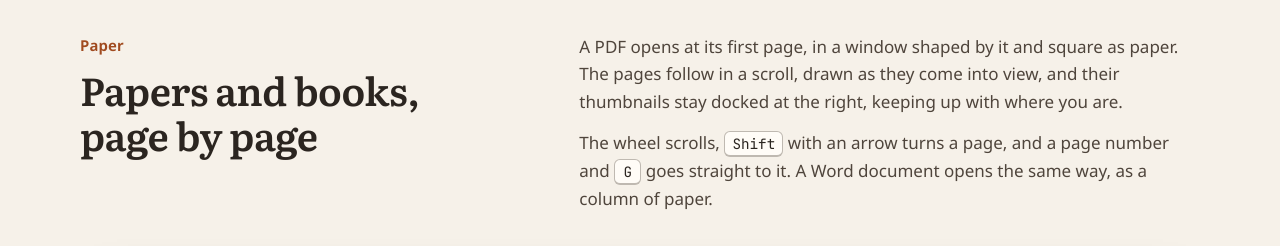
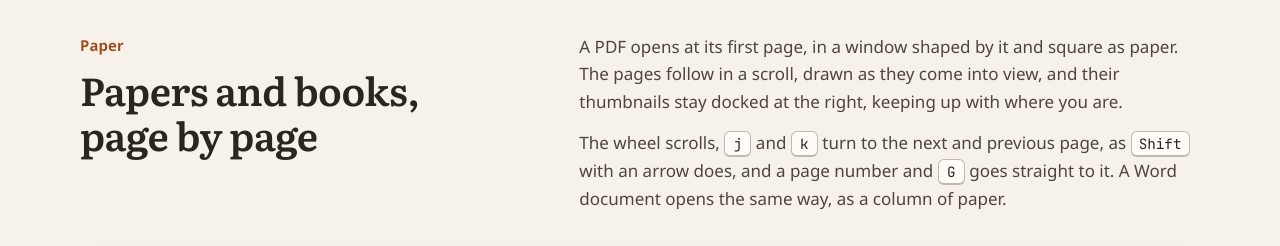
Before and after one commit to crazyboycjr/silent, a plain HTML site: page site/index.html in a window 1280 px wide. Shown: the part 2600-2846 px from the top of the page. Drawn offline with Linux system fonts and the light colour scheme.

Commit message:
The Paper sections name j and k, which turn the pages
Co-Authored-By: Claude Opus 5.5 <noreply@anthropic.com>
Claude-Session: https://claude.ai/code/session_01SrhTe511MnFqq3gFxy6A1N

```diff
--- a/site/index.html
+++ b/site/index.html
@@ -133,7 +133,7 @@
     </div>
     <div class="feature-text">
       <p>A PDF opens at its first page, in a window shaped by it and square as paper. The pages follow in a scroll, drawn as they come into view, and their thumbnails stay docked at the right, keeping up with where you are.</p>
-      <p>The wheel scrolls, <kbd>Shift</kbd> with an arrow turns a page, and a page number and <kbd>G</kbd> goes straight to it. A Word document opens the same way, as a column of paper.</p>
+      <p>The wheel scrolls, <kbd>j</kbd> and <kbd>k</kbd> turn to the next and previous page, as <kbd>Shift</kbd> with an arrow does, and a page number and <kbd>G</kbd> goes straight to it. A Word document opens the same way, as a column of paper.</p>
     </div>
   </div>
   <div class="frame">
```
Also changed, not shown: 1 other file.
